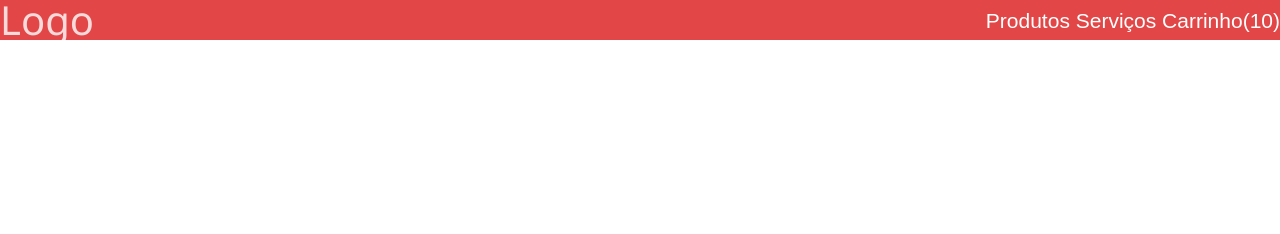
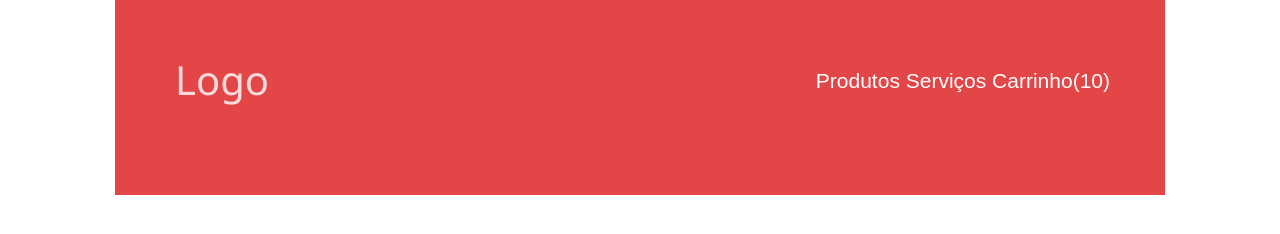
Before and after one commit to Dani-jardim/collabCode-loja-fone, a plain HTML site: page index.html in a window 1280 px wide. Drawn offline with Linux system fonts and the light colour scheme.

Commit message:
final da terceira aula

```diff
--- a/header.css
+++ b/header.css
@@ -2,11 +2,12 @@ header{
     background-color: #e24647;
     color:#fff;
     overflow: hidden;
+    margin: 0 115px;
+    padding:  60px 55px 95px 60px ;
 }
 h1{
     font-size: 40px;
     font-family: 'Segoe UI', Tahoma, Geneva, Verdana, sans-serif;
-
     opacity:0.8;
     float: left;
 }
@@ -15,7 +16,6 @@ nav{
     font-size: 21px;
     font-family: Arial, Helvetica, sans-serif;
     float: right;
-
     margin-top: 10px;
 
 
```
